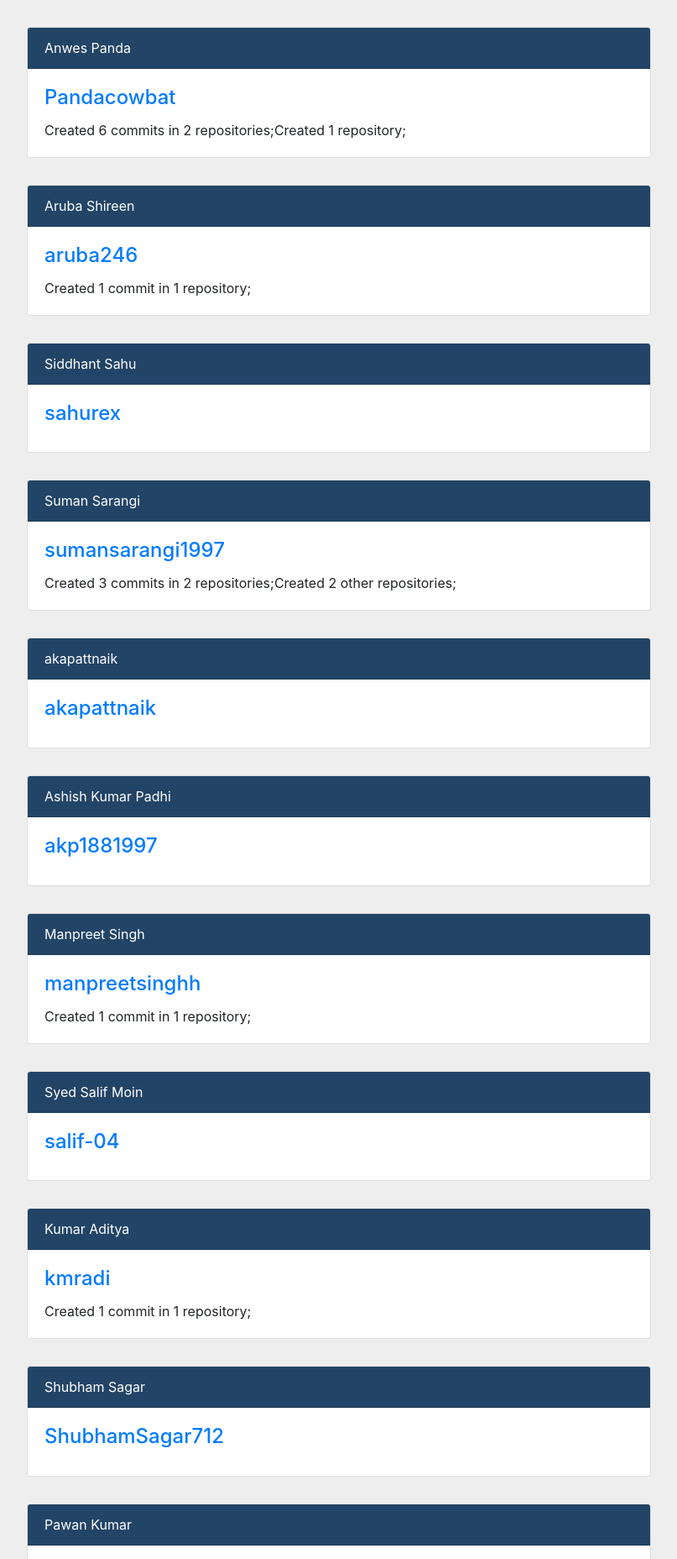
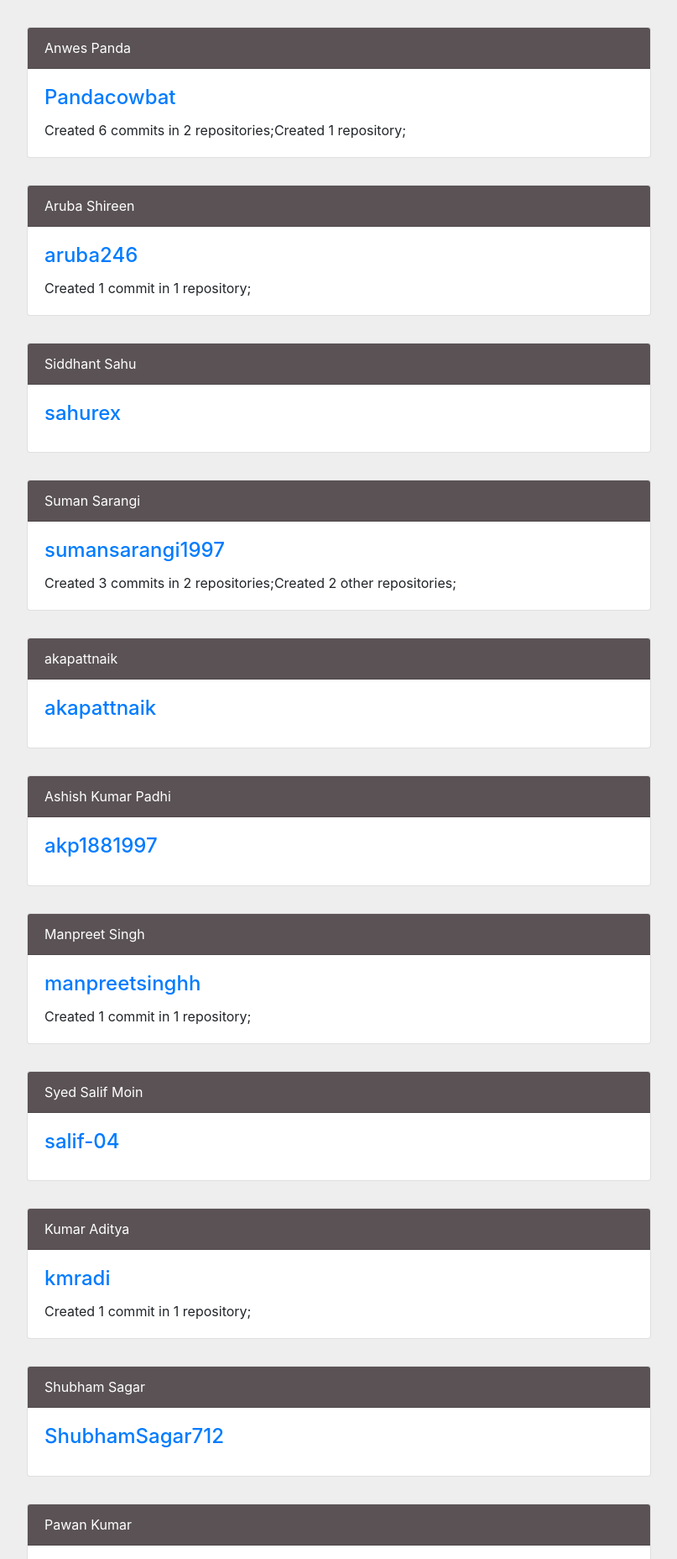
Before and after one commit to SubhrajitPrusty/codex-github, a Django app: page / in a window 1280 px wide. Shown: the part 64-1920 px from the top of the page at 84% size, without its empty margins (8-815 px from the left). Run offline with Django 3.2, Linux system fonts and the light colour scheme; parts of the project's set-up code (start-up, migrations or seed data) failed here and were passed over; some libraries are stand-ins or nearby versions.

Commit message:
css changes

```diff
--- a/codex/templates/user.html
+++ b/codex/templates/user.html
@@ -5,7 +5,7 @@
 <ul style="margin-top: 2rem;">
 	<li style="list-style-type: none;">
 		<div class="card" style="width: 60%">
-		<div class="card-header" style="background-color: #224466; color: white">{{ member.name }}</div>
+		<div class="card-header" style="background-color: #5a5255; color: white">{{ member.name }}</div>
 		<div class="card-body">
 			<h4 class="card-title"><a href="https://github.com/{{ member.username }}">{{ member.username }}</a></h4>
 			<p class="card-text">{{ member.contrib }}</p>
```
